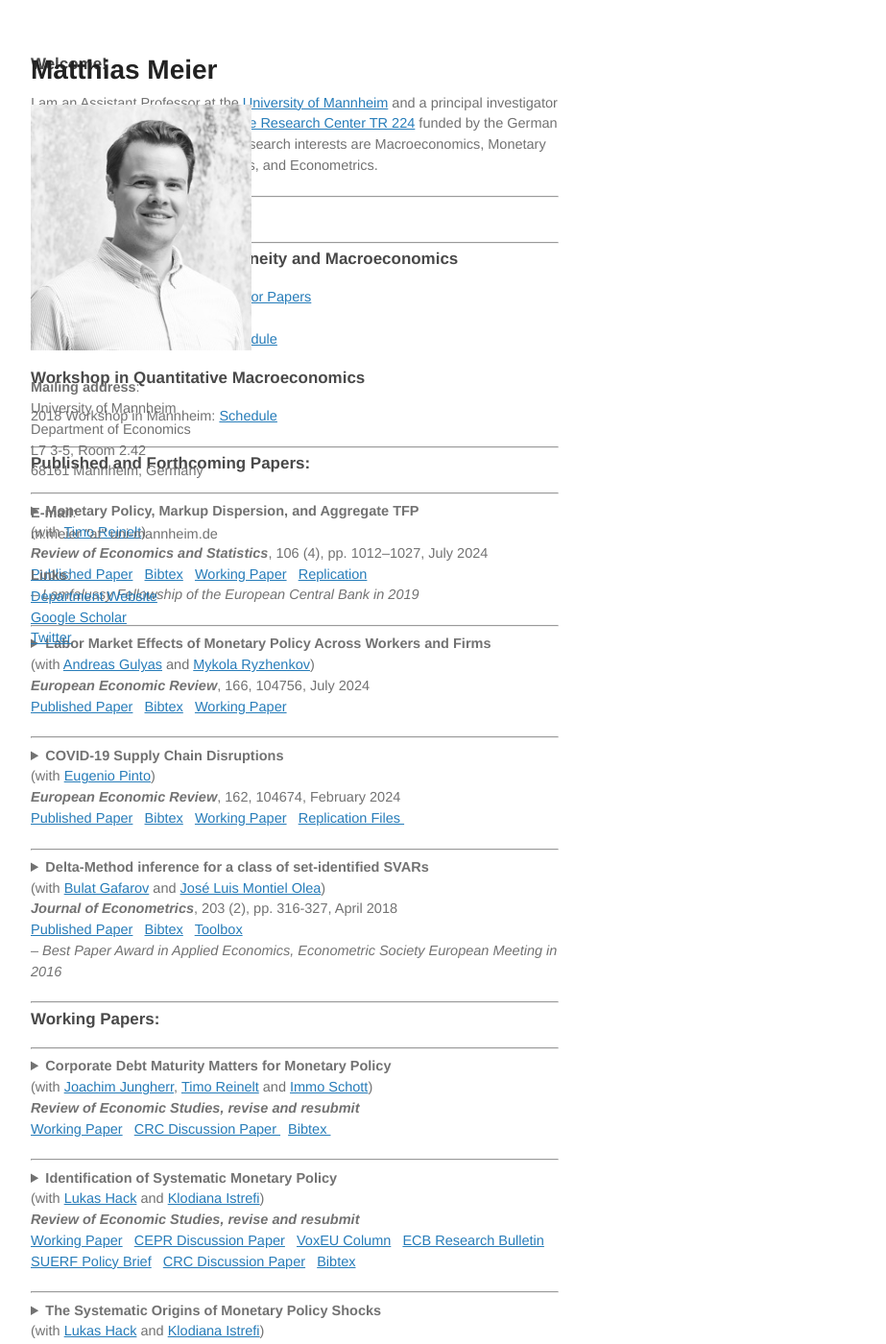
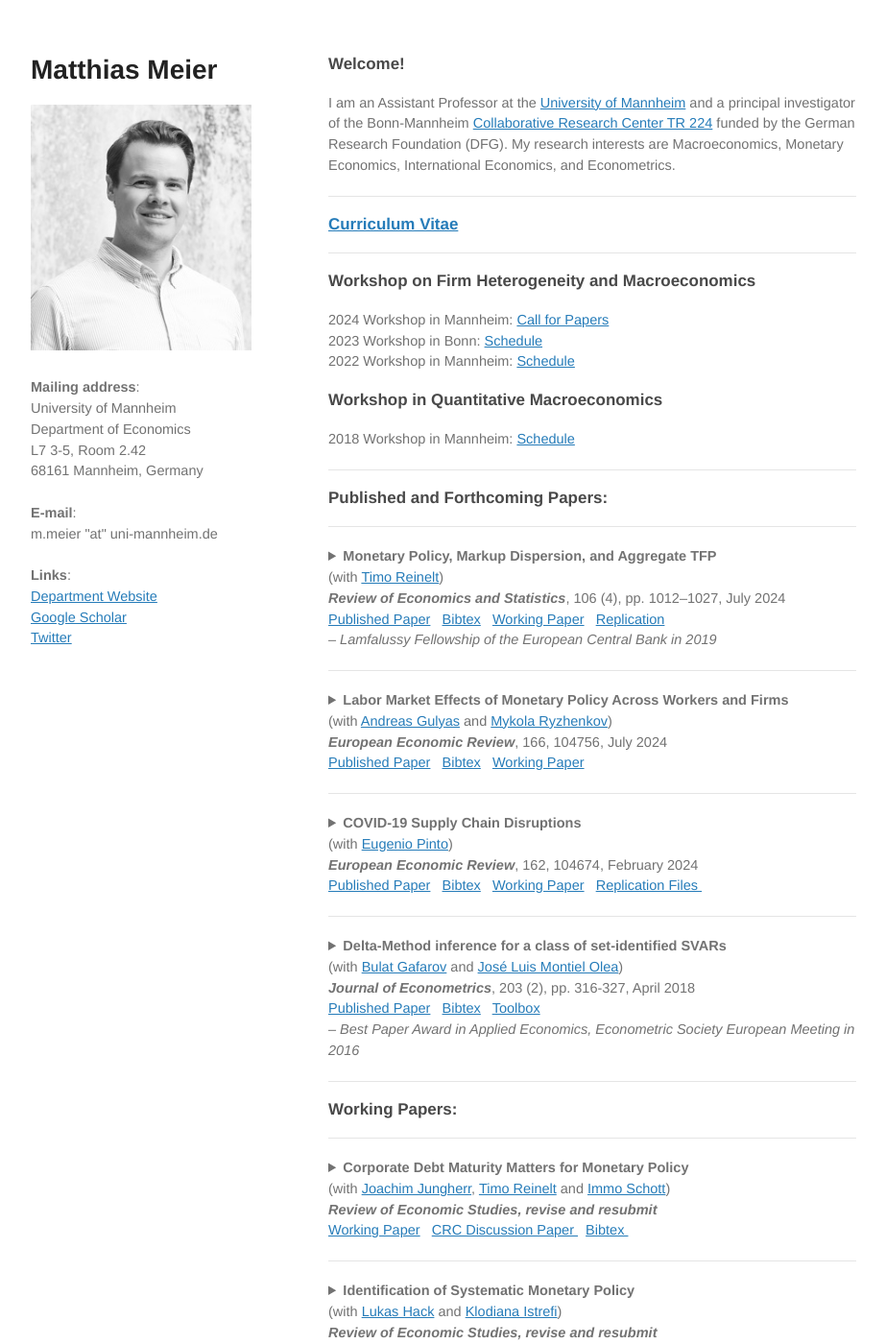
Before and after one commit to matthias-meier-econ/matthias-meier-econ.github.io, a Jekyll site: the page built from README.md, in a window 1280 px wide and 1400 px high. Shown: the whole window at 96% size, without its empty margins (178-1101 px from the left). Built offline with Jekyll 4.4.1, drawn with Linux system fonts in a browser that asks for light colours; our own code applies the rules of GitHub Pages for plain Markdown files; a script that is not in the unit is left out; the repository's description, which GitHub fills in, is left out.

Commit message:
Update custom_style.css

```diff
--- a/css/custom_style.css
+++ b/css/custom_style.css
@@ -279,7 +279,7 @@ a:hover small {
 }
 */
 .wrapper {
- width:860px; /*860*/
+ width:860px;
  margin:0 auto
 }
 blockquote {
@@ -380,7 +380,7 @@ header ul a strong {
  color:#222
 }
 section {
- width:550px; /*550/*
+ width:550px;
  float:right;
  padding-bottom:50px
 }
```
